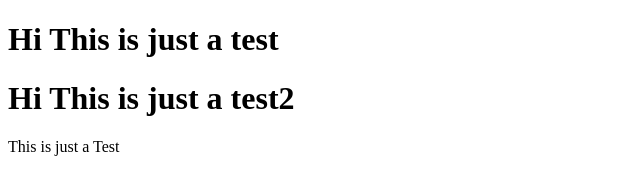
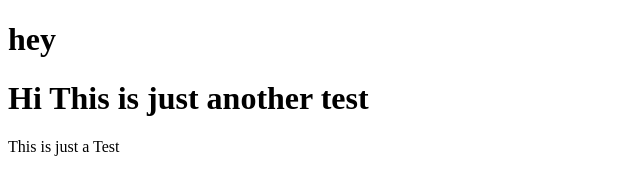
Before and after one commit to iYazeedDev/techcampus, a plain HTML site: page index2.html in a window 1280 px wide. Shown: the whole page, without its empty margins (0-640 px from the left). Drawn offline with Linux system fonts and the light colour scheme.

Commit message:
index2.html

```diff
--- a/index2.html
+++ b/index2.html
@@ -4,8 +4,8 @@
 	<title>test</title>
 </head>
 <body>
-<h1>Hi This is just a test</h1>
-<h1>Hi This is just a test2</h1>
+<h1>hey</h1>
+<h1>Hi This is just another test</h1>
 <p>This is just a Test</p>
 </body>
 </html>
```
